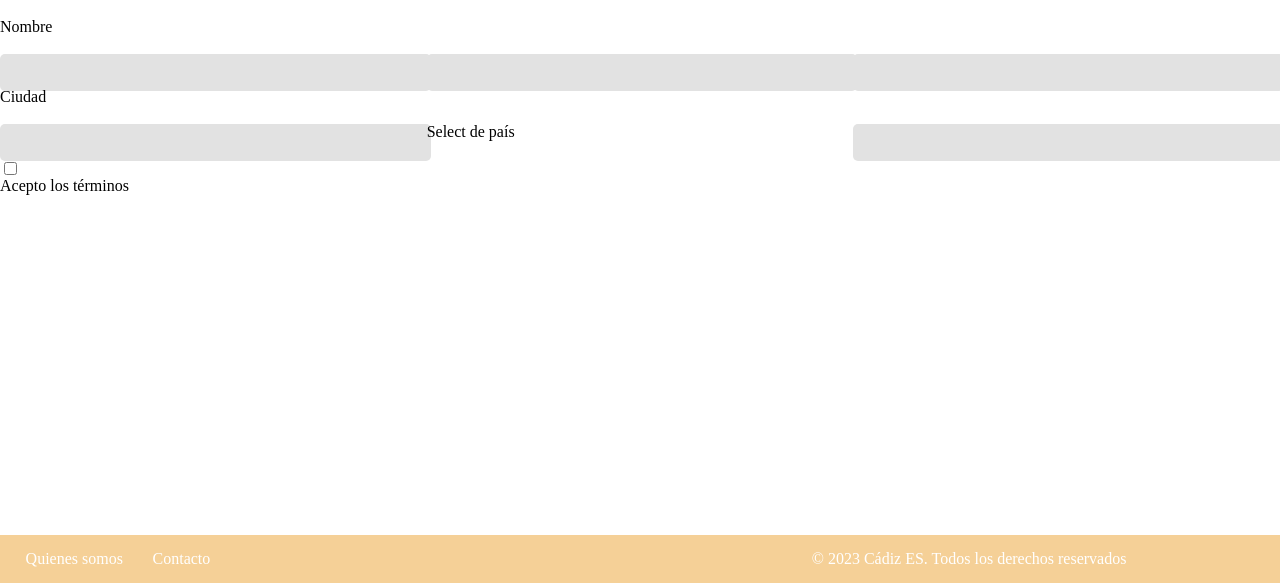
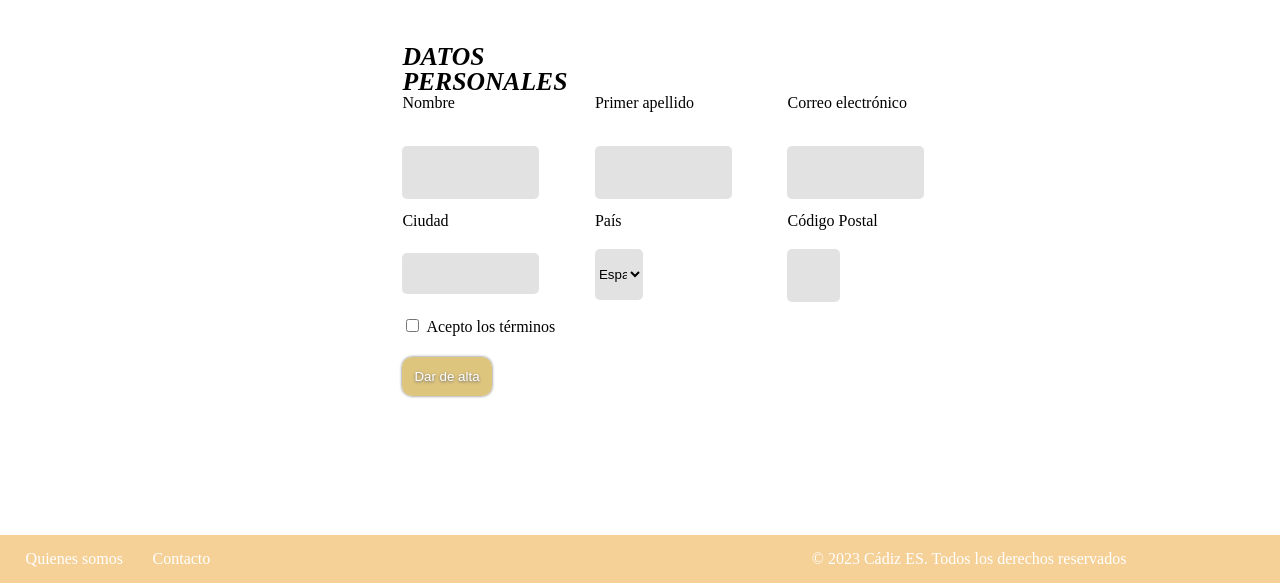
Before and after one commit to iesdonanadiw/proyecto-diw-srsempere, a plain HTML site: page registrer.html in a window 1280 px wide. Shown: the part 217-800 px from the top of the page. Drawn offline with Linux system fonts and the light colour scheme.

Commit message:
Registrer.html - TERMINADO

```diff
--- a/registrer.html
+++ b/registrer.html
@@ -16,7 +16,8 @@
             <div class="navegador">
                 <div class="izq-nav">
                     <div class="logo-nav">
-                        <a href="index.html"><img id="img-nav" src="src/img/logo-removebg.png" alt="Logo de la red de tinta"></a>
+                        <a href="index.html"><img id="img-nav" src="src/img/logo-removebg.png"
+                                alt="Logo de la red de tinta"></a>
                     </div>
                     <div class="menu-dav">
                         <ul>
@@ -60,14 +61,34 @@
                 <input type="checkbox" name="accept" id="accept">
                 <p>Acepto los términos</p>
             </div>
-            <div class="button"></div>
-            <div class="first-name"></div>
-            <div class="input-firstname"><input type="text" name="inp-firstname" id="inp-firstname" class="input-form"></div>
-            <div class="country"></div>
-            <div class="input-country">Select de país</div>
-            <div class="email"></div>
+            <div class="button"><button><a href="">Dar de alta</a></button></div>
+            <div class="first-name">Primer apellido</div>
+            <div class="input-firstname"><input type="text" name="inp-firstname" id="inp-firstname" class="input-form">
+            </div>
+            <div class="country">País</div>
+            <div class="input-country">
+                <select class="input-form">
+                    <option value="España">España</option>
+                    <option value="Argentina">Argentina</option>
+                    <option value="Brasil">Brasil</option>
+                    <option value="Canadá">Canadá</option>
+                    <option value="Chile">Chile</option>
+                    <option value="Colombia">Colombia</option>
+                    <option value="Costa Rica">Costa Rica</option>
+                    <option value="Cuba">Cuba</option>
+                    <option value="Ecuador">Ecuador</option>
+                    <option value="El Salvador">El Salvador</option>
+                    <option value="Guatemala">Guatemala</option>
+                    <option value="Honduras">Honduras</option>
+                    <option value="México">México</option>
+                    <option value="Panamá">Panamá</option>
+                    <option value="Paraguay">Paraguay</option>
+                    <option value="Perú">Perú</option>
+                </select>
+            </div>
+            <div class="email">Correo electrónico</div>
             <div class="input-email"><input type="text" name="inp-email" id="inp-email" class="input-form"></div>
-            <div class="cp"></div>
+            <div class="cp">Código Postal</div>
             <div class="input-cp"><input type="text" name="inp-cp" id="inp-cp" class="input-form"></div>
         </div>
 
--- a/src/css/style.css
+++ b/src/css/style.css
@@ -525,7 +525,6 @@ select {
 .add-book {
     grid-area: add-book;
     padding-top: 0.2vh;
-
 }
 
 
@@ -545,10 +544,16 @@ select {
         "input-city input-country input-cp"
         "accept-term . ."
         "button . .";
+    margin: 20px 300px;
+    padding-top: 5vh;
+    padding-left: 8vw;
 }
 
 .legend-form {
     grid-area: legend-form;
+    font-size: 1.6em;
+    font-style: italic;
+    font-weight: bold;
 }
 
 .name {
@@ -557,38 +562,54 @@ select {
 
 .input-name {
     grid-area: input-name;
+    width: 69%;
 }
 
 .city {
     grid-area: city;
+    padding-top: 2vh;
 }
 
 .input-city {
     grid-area: input-city;
+    width: 69%;
+    height: 39px;
+    padding-top: 0.6vh;
 }
 
 .accept-term {
     grid-area: accept-term;
+    padding-top: 2vh;
+}
+
+.accept-term p {
+    display: inline;
 }
 
 .button {
     grid-area: button;
 }
 
+.button button {
+    margin-top: 0.7vh;
+}
 .first-name {
     grid-area: first-name;
 }
 
 .input-firstname {
     grid-area: input-firstname;
+    width: 69%;
 }
 
 .country {
     grid-area: country;
+    padding-top: 2vh;
 }
 
 .input-country {
     grid-area: input-country;
+    width: 25%;
 }
 
 .email {
@@ -597,12 +618,15 @@ select {
 
 .input-email {
     grid-area: input-email;
+    width: 69%;
 }
 
 .cp {
     grid-area: cp;
+    padding-top: 2vh;
 }
 
 .input-cp {
     grid-area: input-cp;
+    width: 25%;
 }
```
